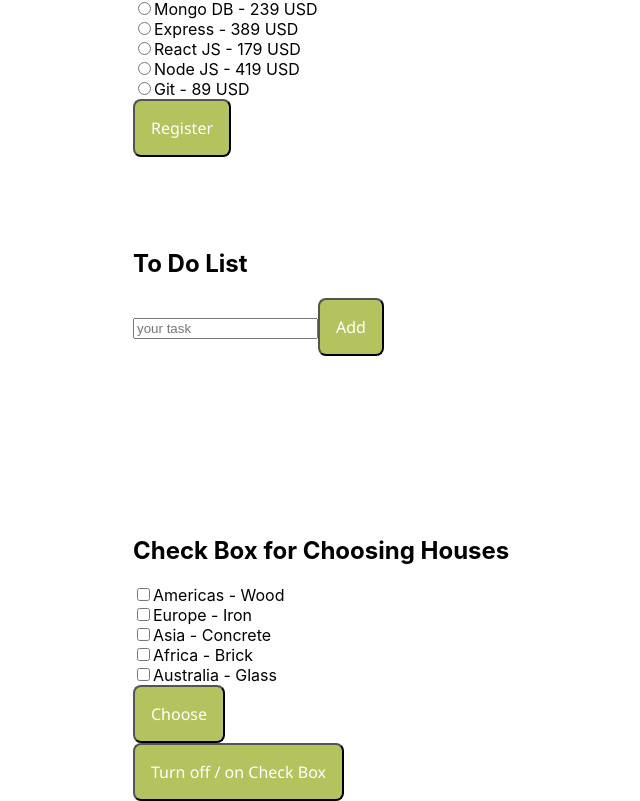
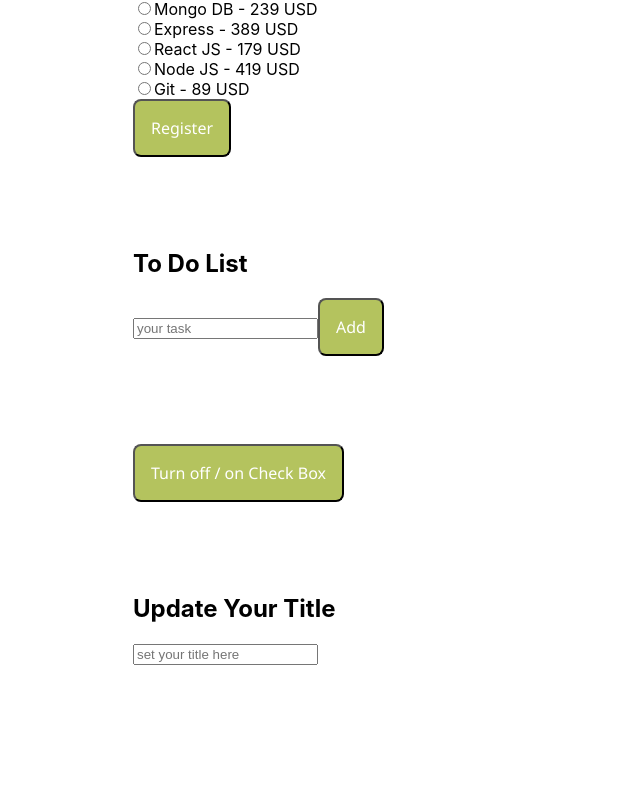
Before and after one commit to work-henry-smith/f8-hooks, a React (Create React App) app: page / in a window 1280 px wide. Shown: the part 869-1670 px from the top of the page, without its empty margins (157-797 px from the left). After the commit the page ends 1534 px from the top, so only its background shows below. Built offline with nearby package versions, Linux system fonts and the light colour scheme.

Commit message:
the title setting feature

```diff
--- a/src/App.js
+++ b/src/App.js
@@ -5,6 +5,7 @@
 import RadioCheck from './Hook-State-4';
 import TodoList from './Hook-State-6';
 import Toggle from './Hook-State-7';
+import TitleSetting from './Hook-Effect-1';
 
 function App() {
   return (
@@ -16,6 +17,7 @@
       <RadioCheck />
       <TodoList />
       <Toggle />
+      <TitleSetting />
     </div>
   );
 }
--- /dev/null
+++ b/src/Hook-Effect-1.js
@@ -0,0 +1,16 @@
+import {useState, useEffect} from 'react';
+
+const TitleSetting = () => {
+    const [title, setTitle] = useState('');
+    useEffect(() => {
+        document.title = title
+    })
+    return (
+        <div className='page-body'>
+            <h2>Update Your Title</h2>
+            <input placeholder='set your title here' value={title} onChange={e => setTitle(e.target.value)} />
+        </div>
+    )
+};
+
+export default TitleSetting;
--- a/src/Hook-State-7.js
+++ b/src/Hook-State-7.js
@@ -2,7 +2,7 @@
 import CheckBox from './Hook-State-5';
 
 const Toggle = () => {
-    const [display, setDisplay] = useState(true);
+    const [display, setDisplay] = useState(false);
 
     return (
         <div className='page-body'>
```
